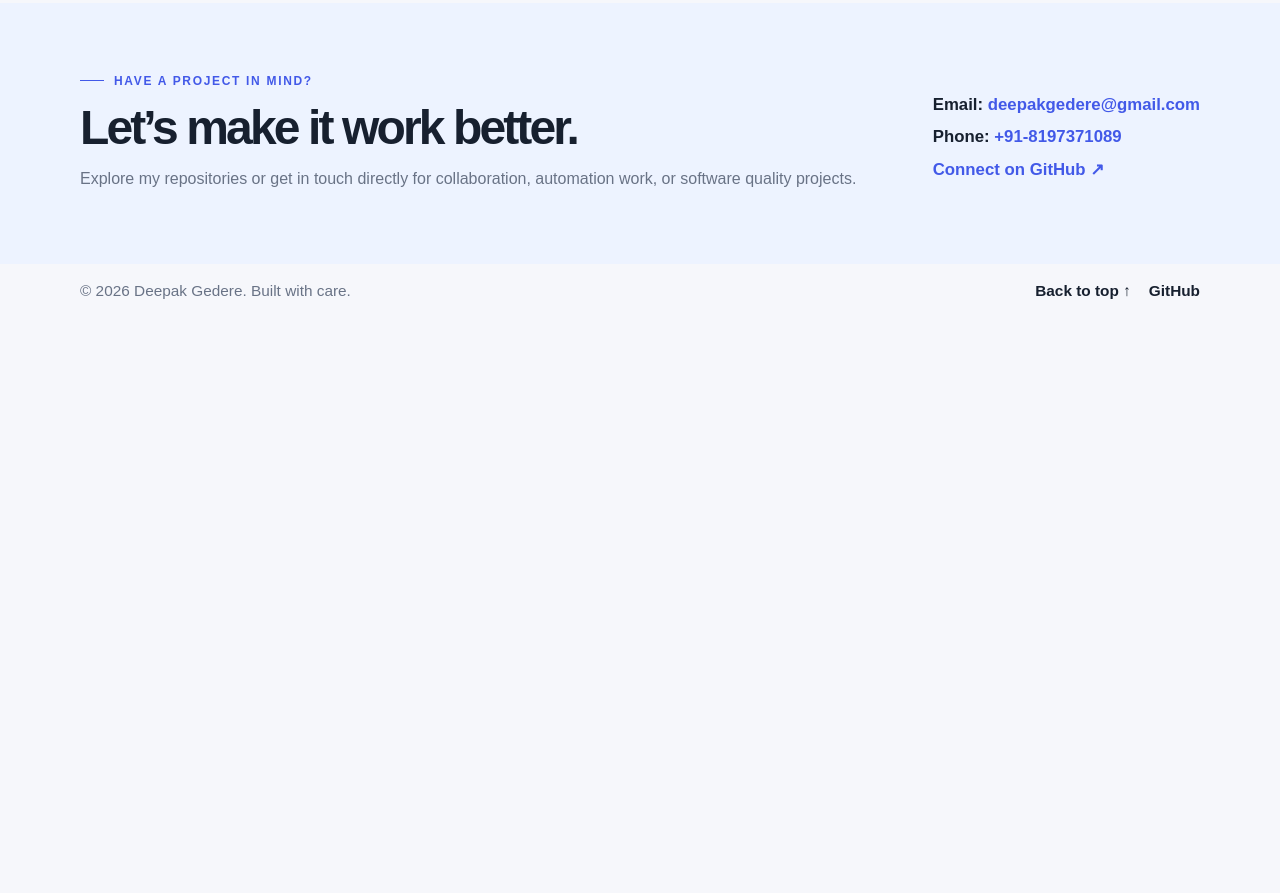
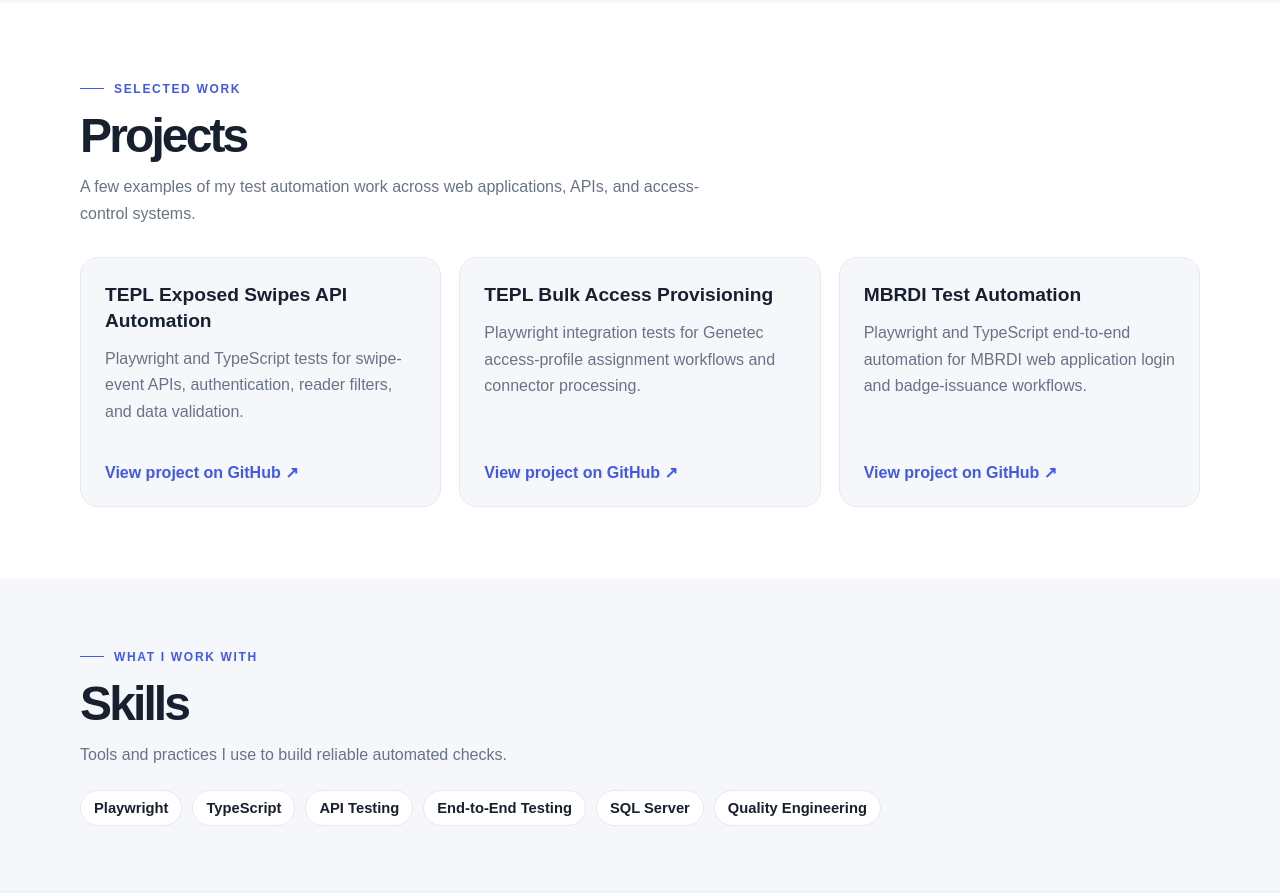
Before and after one commit to deepakgedere/portfolio, a plain HTML site: page index.html in a window 1280 px wide. Shown: the part 581-1474 px from the top of the page. Before the commit the page ends 911 px from the top, so only its background shows below. Drawn offline with Linux system fonts and the light colour scheme.

Commit message:
Add projects and skills sections to portfolio

```diff
--- a/index.html
+++ b/index.html
@@ -186,6 +186,74 @@
         color: #1f7d49;
         font-weight: 700;
       }
+      .projects {
+        padding: 72px 0;
+        background: #fff;
+      }
+      .section-heading {
+        max-width: 650px;
+        margin-bottom: 30px;
+      }
+      .section-heading h2,
+      .skills h2 {
+        margin: 12px 0 10px;
+        font-size: clamp(2rem, 4vw, 3rem);
+        letter-spacing: -0.06em;
+      }
+      .section-heading p,
+      .skills p {
+        margin: 0;
+        color: var(--muted);
+        line-height: 1.7;
+      }
+      .project-grid {
+        display: grid;
+        grid-template-columns: repeat(3, minmax(0, 1fr));
+        gap: 18px;
+      }
+      .project-card {
+        display: flex;
+        flex-direction: column;
+        min-height: 250px;
+        padding: 24px;
+        background: var(--paper);
+        border: 1px solid var(--line);
+        border-radius: 18px;
+      }
+      .project-card h3 {
+        margin: 0 0 12px;
+        font-size: 1.2rem;
+        line-height: 1.35;
+      }
+      .project-card p {
+        flex: 1;
+        margin: 0 0 20px;
+        color: var(--muted);
+        line-height: 1.65;
+      }
+      .project-link {
+        color: var(--blue);
+        font-weight: 700;
+      }
+      .project-link:hover { color: var(--blue-dark); }
+      .skills {
+        padding: 64px 0;
+      }
+      .skill-list {
+        display: flex;
+        flex-wrap: wrap;
+        gap: 10px;
+        margin-top: 22px;
+      }
+      .skill-list span {
+        padding: 9px 13px;
+        border: 1px solid var(--line);
+        border-radius: 999px;
+        background: #fff;
+        color: var(--ink);
+        font-size: 0.92rem;
+        font-weight: 600;
+      }
       .contact {
         padding: 64px 0 72px;
         background: #edf3ff;
@@ -239,6 +307,7 @@
       .footer-links a { color: var(--ink); font-weight: 600; }
       @media (max-width: 800px) {
         .hero { grid-template-columns: 1fr; padding-top: 58px; }
+        .project-grid { grid-template-columns: repeat(2, minmax(0, 1fr)); }
         .contact-inner { flex-direction: column; align-items: flex-start; }
       }
       @media (max-width: 560px) {
@@ -246,6 +315,8 @@
         .topbar { height: 66px; }
         .hero { padding-top: 42px; }
         .hero-card-bottom { align-items: flex-start; flex-direction: column; }
+        .project-grid { grid-template-columns: 1fr; }
+        .projects { padding: 54px 0; }
       }
     </style>
   </head>
@@ -288,6 +359,49 @@
         </aside>
       </section>
 
+      <section class="projects" id="projects">
+        <div class="wrap">
+          <div class="section-heading">
+            <div class="eyebrow">Selected work</div>
+            <h2>Projects</h2>
+            <p>A few examples of my test automation work across web applications, APIs, and access-control systems.</p>
+          </div>
+          <div class="project-grid">
+            <article class="project-card">
+              <h3>TEPL Exposed Swipes API Automation</h3>
+              <p>Playwright and TypeScript tests for swipe-event APIs, authentication, reader filters, and data validation.</p>
+              <a class="project-link" href="https://github.com/deepakgedere/TEPL-ExposedSwipesAPI-Automation" target="_blank" rel="noreferrer">View project on GitHub ↗</a>
+            </article>
+            <article class="project-card">
+              <h3>TEPL Bulk Access Provisioning</h3>
+              <p>Playwright integration tests for Genetec access-profile assignment workflows and connector processing.</p>
+              <a class="project-link" href="https://github.com/deepakgedere/TEPL-BulkAccessProvisioning" target="_blank" rel="noreferrer">View project on GitHub ↗</a>
+            </article>
+            <article class="project-card">
+              <h3>MBRDI Test Automation</h3>
+              <p>Playwright and TypeScript end-to-end automation for MBRDI web application login and badge-issuance workflows.</p>
+              <a class="project-link" href="https://github.com/deepakgedere/MBRDI-TEST-AUTOMATION" target="_blank" rel="noreferrer">View project on GitHub ↗</a>
+            </article>
+          </div>
+        </div>
+      </section>
+
+      <section class="skills" id="skills">
+        <div class="wrap">
+          <div class="eyebrow">What I work with</div>
+          <h2>Skills</h2>
+          <p>Tools and practices I use to build reliable automated checks.</p>
+          <div class="skill-list" aria-label="Skills and tools">
+            <span>Playwright</span>
+            <span>TypeScript</span>
+            <span>API Testing</span>
+            <span>End-to-End Testing</span>
+            <span>SQL Server</span>
+            <span>Quality Engineering</span>
+          </div>
+        </div>
+      </section>
+
       <section class="contact" id="contact">
         <div class="wrap contact-inner">
           <div>
```
